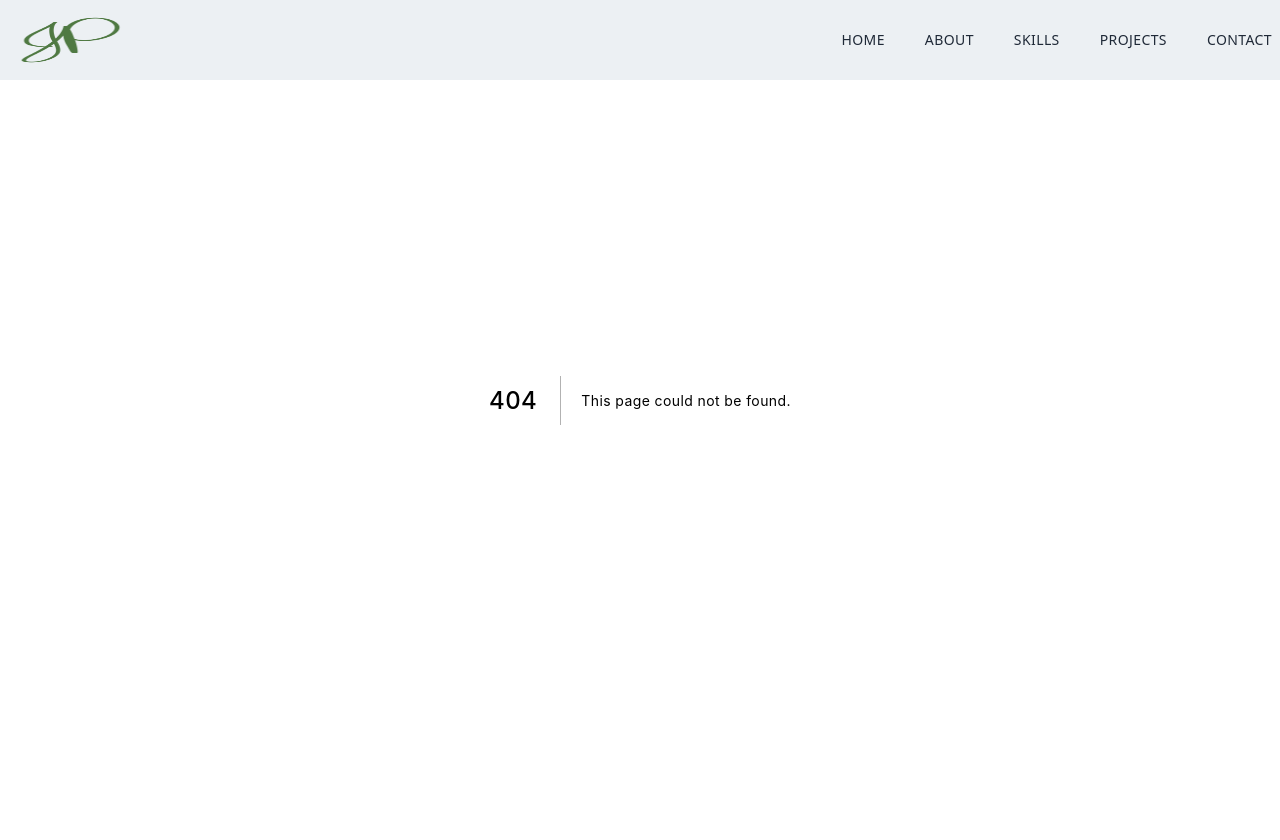
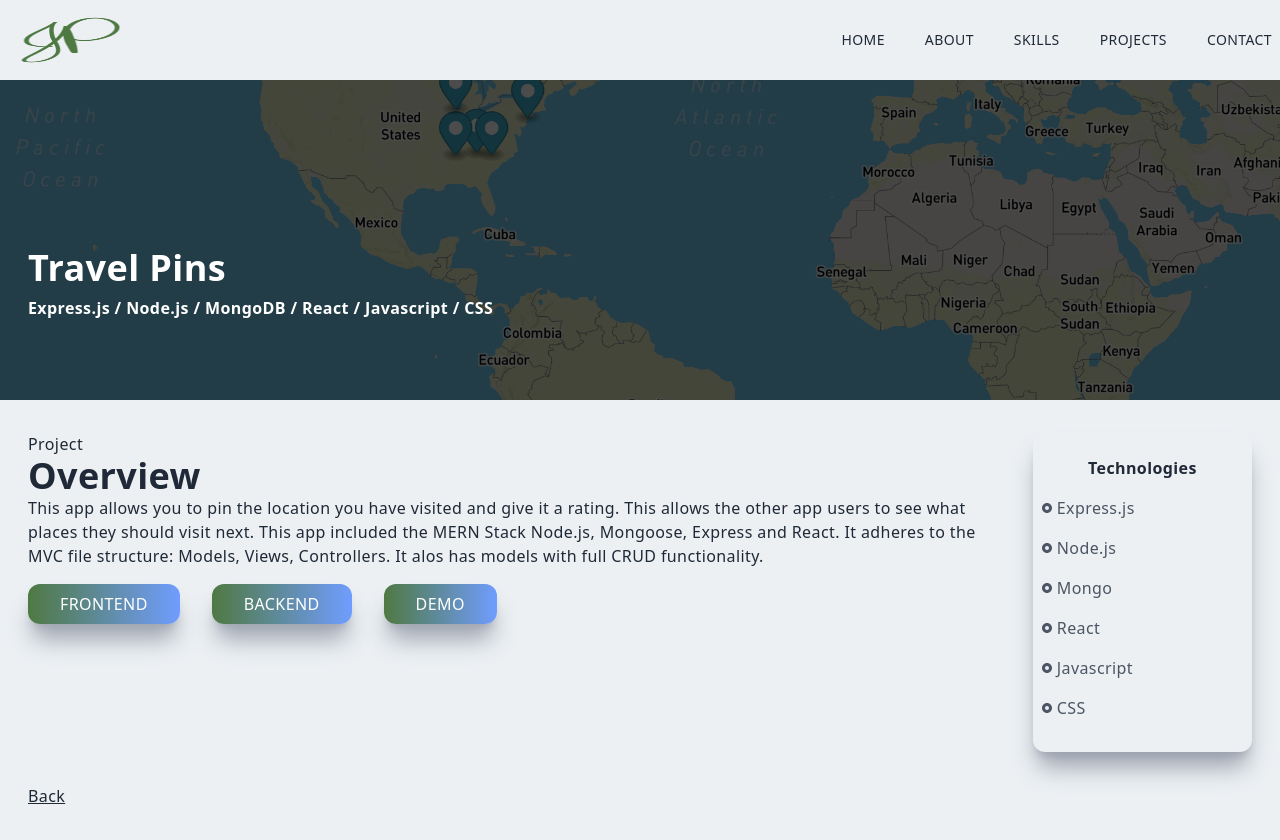
Before and after one commit to Joshbep/josh-pasour-portfolio, a Next.js app: page /map in a window 1280 px wide. Before the commit this address had no page. Before the commit the page ends 800 px from the top, so only its background shows below. Built offline with nearby package versions, Linux system fonts and the light colour scheme.

Commit message:
added new project

```diff
--- a/components/ProjectItem.jsx
+++ b/components/ProjectItem.jsx
@@ -3,6 +3,7 @@
 import React from 'react'
 import homeImg from '../public/assets/projects/home.jpg'
 import gameImg from '../public/assets/projects/game.jpg'
+import mapImg from '../public/assets/projects/map.jpg'
 
 const ProjectItem = ({title, backgroundImg, info, projectUrl}) => {
   return (
--- a/components/Projects.jsx
+++ b/components/Projects.jsx
@@ -4,6 +4,7 @@
 import ProjectItem from './ProjectItem'
 import homeImg from '../public/assets/projects/home.jpg'
 import gameImg from '../public/assets/projects/game.jpg'
+import mapImg from '../public/assets/projects/map.jpg'
 
 const Projects = () => {
   return (
@@ -14,6 +15,7 @@
         <div className="grid md:grid-cols-2 gap-8">
           <ProjectItem title="The Home Of Stories" backgroundImg={homeImg} projectUrl="/home" info="Express.js, Node.js, MongoDB, Javascript, HTML, and CSS"/>
           <ProjectItem title="The Beginning of a New Adventure" backgroundImg={gameImg} projectUrl="/game" info="Javascript, HTLM, CSS"/>
+          <ProjectItem title="Travel Pins" backgroundImg={mapImg} projectUrl="/map" info="Express.js, Node.js, MongoDB, React, Javascript, and CSS"/>
         </div>
       </div>
     </div>
--- /dev/null
+++ b/pages/map.jsx
@@ -0,0 +1,87 @@
+import Image from 'next/image';
+import React from 'react'
+import mapImg from '../public/assets/projects/map.jpg'
+import { RiRadioButtonFill } from 'react-icons/ri';
+import Link from 'next/link';
+
+const game = () => {
+  return (
+    <div className='w-full'>
+      <div className='w-screen h-[50vh] relative'>
+        <div className='absolute top-0 left-0 w-full h-[50vh] bg-black/70 z-10' />
+        <Image
+          className='absolute z-1'
+          layout='fill'
+          objectFit='cover'
+          src={mapImg}
+          alt='/'
+        />
+        <div className='absolute top-[70%] max-w-[1240px] w-full left-[50%] right-[50%] translate-x-[-50%] translate-y-[-50%] text-white z-10 p-2'>
+          <h2 className='py-2'>Travel Pins</h2>
+          <h3>Express.js / Node.js / MongoDB / React / Javascript / CSS</h3>
+        </div>
+      </div>
+
+      <div className='max-w-[1240px] mx-auto p-2 grid md:grid-cols-5 gap-8 py-8'>
+        <div className='col-span-4'>
+          <p>Project</p>
+          <h2>Overview</h2>
+          <p>
+            This app allows you to pin the location you have visited and give it a rating. This allows the other app users to see what places they should visit next. This app included the MERN Stack Node.js, Mongoose, Express and React. It adheres to the MVC file structure: Models, Views, Controllers. It alos has models with full CRUD functionality.
+          </p>
+          <a
+            href='https://github.com/Joshbep/TMP-frontEnd'
+            target='_blank'
+            rel='noreferrer'
+          >
+            <button className='px-8 py-2 mt-4 mr-8'>Frontend</button>
+          </a>
+          <a
+            href='https://github.com/Joshbep/TPA-backEnd'
+            target='_blank'
+            rel='noreferrer'
+          >
+            <button className='px-8 py-2 mt-4 mr-8'>Backend</button>
+          </a>
+          <a
+            href='https://tmp-frontend-nf2vkn8r8-joshbep.vercel.app/'
+            target='_blank'
+            rel='noreferrer'
+          >
+            <button className='px-8 py-2 mt-4'>Demo</button>
+          </a>
+        </div>
+        <div className='col-span-4 md:col-span-1 shadow-xl shadow-gray-400 rounded-xl py-4'>
+          <div className='p-2'>
+            <p className='text-center font-bold pb-2'>Technologies</p>
+            <div className='grid grid-cols-3 md:grid-cols-1'>
+            <p className='text-gray-600 py-2 flex items-center'>
+              <RiRadioButtonFill className='pr-1' /> Express.js
+            </p>
+            <p className='text-gray-600 py-2 flex items-center'>
+              <RiRadioButtonFill className='pr-1' /> Node.js
+            </p>
+            <p className='text-gray-600 py-2 flex items-center'>
+              <RiRadioButtonFill className='pr-1' /> Mongo
+            </p>
+            <p className='text-gray-600 py-2 flex items-center'>
+              <RiRadioButtonFill className='pr-1' /> React
+            </p>
+              <p className='text-gray-600 py-2 flex items-center'>
+                <RiRadioButtonFill className='pr-1' /> Javascript
+              </p>
+              <p className='text-gray-600 py-2 flex items-center'>
+                <RiRadioButtonFill className='pr-1' /> CSS
+              </p>
+            </div>
+          </div>
+        </div>
+        <Link href='/#projects'>
+          <p className='underline cursor-pointer'>Back</p>
+        </Link>
+      </div>
+    </div>
+  );
+};
+
+export default game;
```
Also changed, not shown: public/assets/projects/map.jpg (added).
